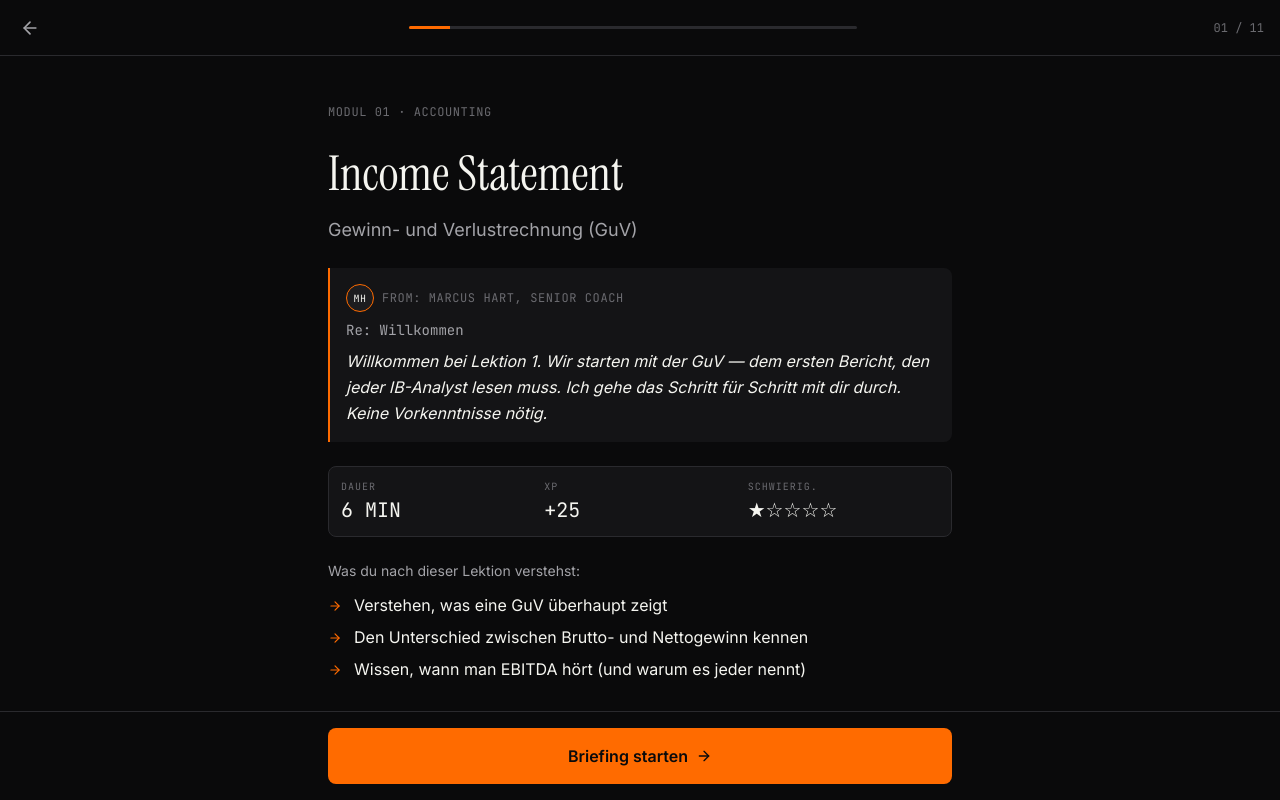
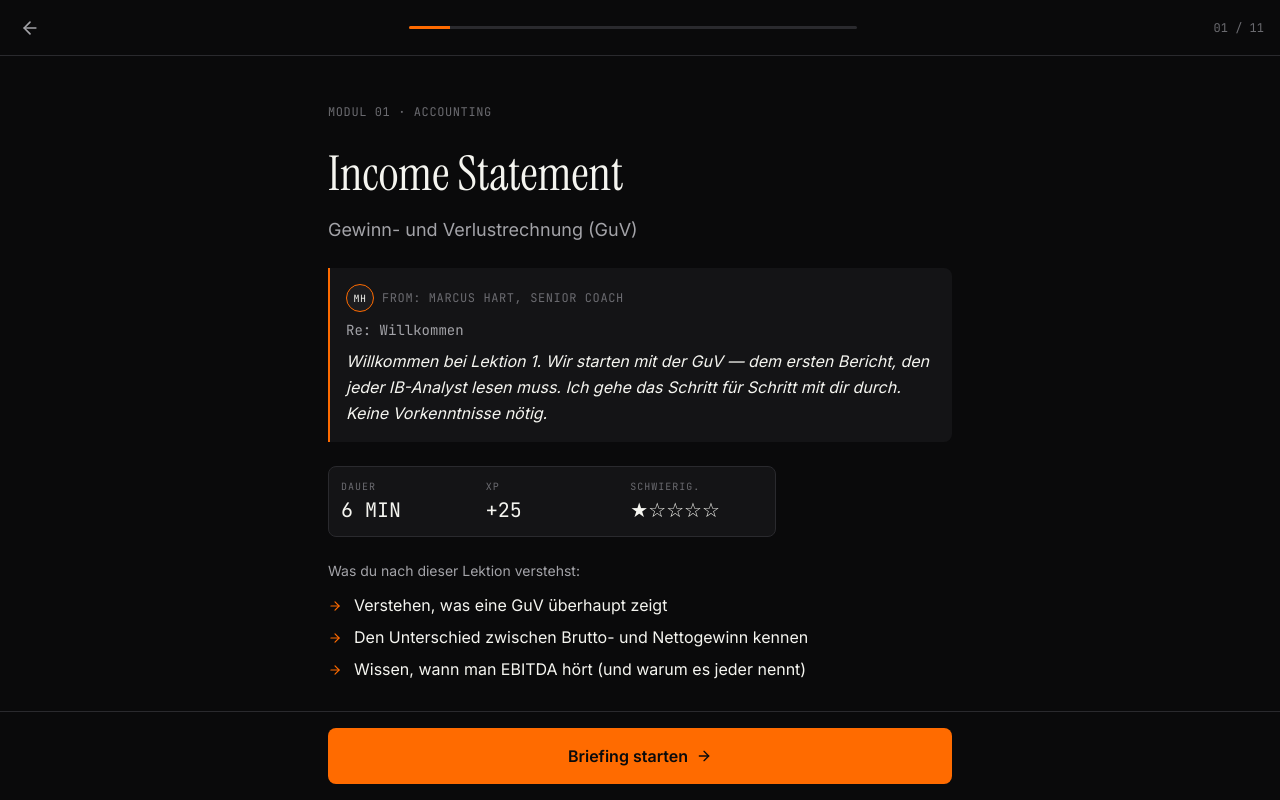
Before and after one commit to onek1506/career-dojo, a Next.js app: page /lesson/acc-1-income-statement in a window 1280 px wide. Built offline with nearby package versions, Linux system fonts and the light colour scheme.

Commit message:
refactor(briefing): adjust stat card sizing and alignment
Constrain the Dauer/XP/Schwierigkeit stat card to max-w-md so its width
matches the marcus note above it. Values were already at text-xl and
labels at text-[10px] tracking-widest from earlier polish.

```diff
--- a/src/components/lesson/income-statement/Slide01Briefing.tsx
+++ b/src/components/lesson/income-statement/Slide01Briefing.tsx
@@ -55,7 +55,7 @@ export default function Slide01Briefing({
           }
         />
 
-        <div className="grid grid-cols-3 gap-3 bg-is-bg-secondary border border-is-bg-border rounded-lg p-3">
+        <div className="grid grid-cols-3 gap-3 bg-is-bg-secondary border border-is-bg-border rounded-lg p-3 max-w-md">
           <Stat label="DAUER" value="6 MIN" />
           <Stat label="XP" value="+25" />
           <Stat label="SCHWIERIG." value="★☆☆☆☆" />
```
